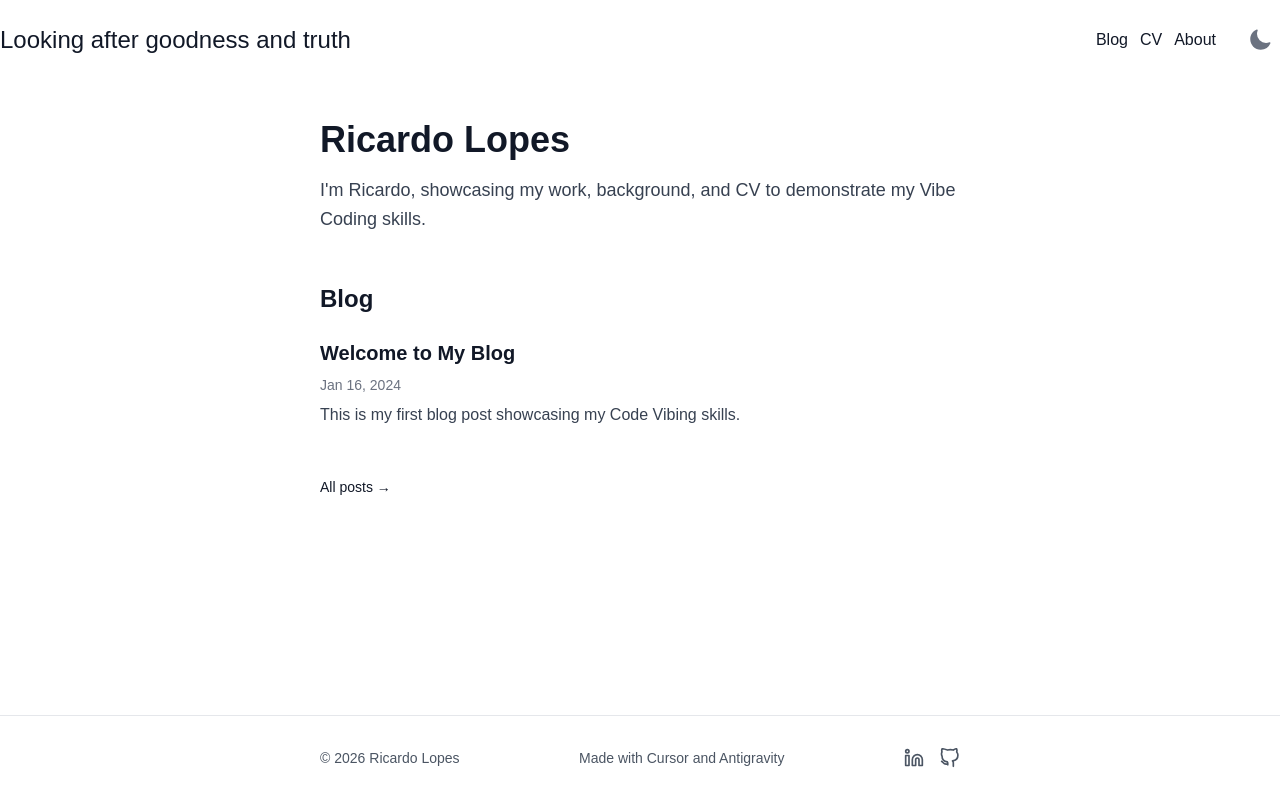
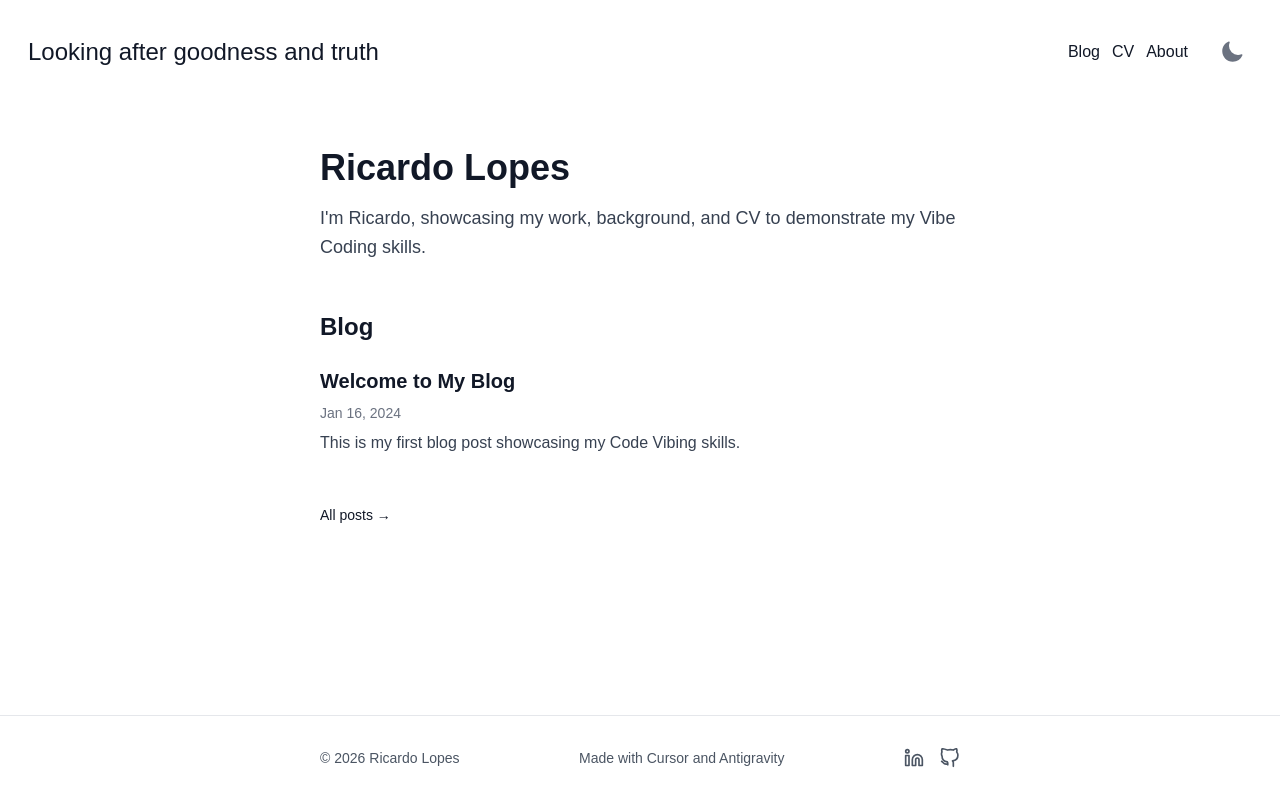
Before and after one commit to Ricky-the-Hutt/Code-Vibing-website-Cursor, a Next.js app: page / in a window 1280 px wide. Built offline with nearby package versions, Linux system fonts and the light colour scheme; no server answers.

Commit message:
Finalize header margins: pt-8 top and px-7 side

```diff
--- a/components/Header.tsx
+++ b/components/Header.tsx
@@ -6,24 +6,24 @@ export default function Header() {
   return (
     <header className="bg-white dark:bg-black">
       <div className="pb-3 dark:pb-3">
-        <nav className="pt-5 pv3 ph2 max-w-7xl mx-auto" role="navigation">
-          <div className="flex justify-between items-center gap-4">
-            <Link href="/" className="text-2xl font-light no-underline text-gray-900 dark:text-gray-300 max-w-lg block leading-tight">
+        <nav className="pt-8 py-4 px-7 container-fluid" role="navigation">
+          <div className="flex justify-between items-center">
+            <Link href="/" className="text-2xl font-light no-underline text-gray-900 dark:text-gray-300 block leading-tight">
               Looking after goodness and truth
             </Link>
             <div className="flex items-center">
-              <ul className="pl-0 mr-3 flex">
-                <li className="list f5 f4-ns fw4 pr-3">
+              <ul className="pl-0 mr-3 flex list-none m-0">
+                <li className="f5 f4-ns fw4 pr-3">
                   <Link href="/blog" className="no-underline text-gray-900 dark:text-gray-300">
                     Blog
                   </Link>
                 </li>
-                <li className="list f5 f4-ns fw4 pr-3">
+                <li className="f5 f4-ns fw4 pr-3">
                   <Link href="/cv" className="no-underline text-gray-900 dark:text-gray-300">
                     CV
                   </Link>
                 </li>
-                <li className="list f5 f4-ns fw4 pr-3">
+                <li className="f5 f4-ns fw4 pr-3">
                   <Link href="/" className="no-underline text-gray-900 dark:text-gray-300">
                     About
                   </Link>
```
